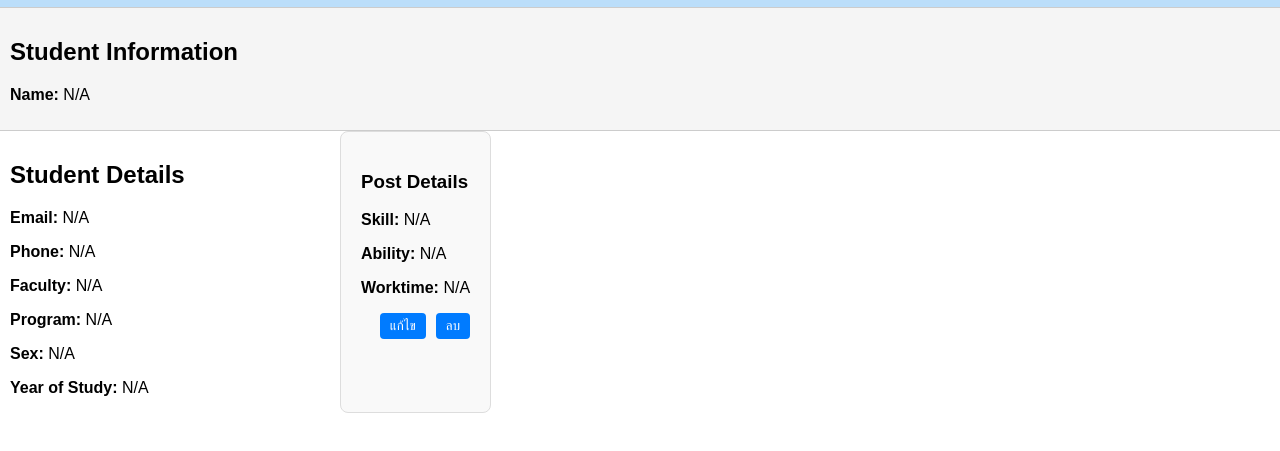
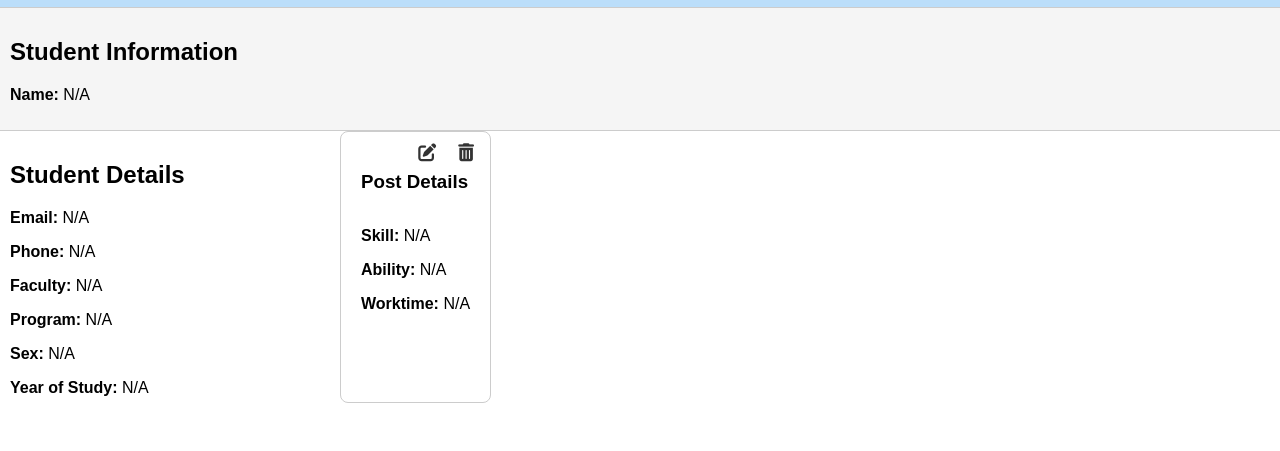
Before and after one commit to AomThippawan/Project_SE, a website: page public/pfstudent.html in a window 1280 px wide. Shown: the part 67-518 px from the top of the page. Drawn offline with Linux system fonts and the light colour scheme.

Commit message:
Update pfperfessor, pfstudent, and style files

```diff
--- a/public/pfstudent.html
+++ b/public/pfstudent.html
@@ -7,44 +7,6 @@
     <title>หน้าโพสต์</title>
     <link rel="stylesheet" href="/public/style/pfstd_pfs.css">
     <link rel="stylesheet" href="https://cdnjs.cloudflare.com/ajax/libs/font-awesome/6.0.0-beta3/css/all.min.css">
-    <style>
-        /* ปรับ CSS สำหรับโพสต์ */
-        .post-box {
-            position: relative;
-            /* ทำให้ปุ่มสามารถจัดตำแหน่งได้อย่างอิสระ */
-            padding: 20px;
-            border: 1px solid #ddd;
-            border-radius: 8px;
-            background-color: #f9f9f9;
-        }
-
-        .post-header {
-            margin-bottom: 10px;
-        }
-
-        .post-actions {
-            display: flex;
-            justify-content: flex-end;
-            gap: 10px;
-            margin-top: 10px;
-        }
-
-        .post-actions button {
-            background: #007bff;
-            /* สีพื้นหลังของปุ่ม */
-            color: white;
-            /* สีของข้อความปุ่ม */
-            border: none;
-            border-radius: 4px;
-            padding: 5px 10px;
-            cursor: pointer;
-        }
-
-        .post-actions button:hover {
-            background: #0056b3;
-            /* เปลี่ยนสีเมื่อชี้เมาส์ */
-        }
-    </style>
 </head>
 
 <body>
@@ -81,15 +43,19 @@
             <div class="post-box">
                 <div class="post-header">
                     <h3>Post Details</h3>
+                    <div class="post-actions">
+                        <button onclick="editPost()" class="edit-btn"><i class="fas fa-edit"></i></button>
+                        <button onclick="deletePost()" class="delete-btn"><i class="fas fa-trash-alt"></i></button>
+                    </div>
                 </div>
                 <p><strong>Skill:</strong> <span id="studentskill"></span></p>
                 <p><strong>Ability:</strong> <span id="studentability"></span></p>
                 <p><strong>Worktime:</strong> <span id="studentworktime"></span></p>
                 <span id="postId" style="display:none;"></span> <!-- เพิ่มที่นี่ -->
-                <div class="post-actions">
+                <!-- <div class="post-actions">
                     <button onclick="editPost()">แก้ไข</button>
                     <button onclick="deletePost()">ลบ</button>
-                </div>
+                </div> -->
             </div>
         </div>
     </main>
--- a/public/style/pfstd_pfs.css
+++ b/public/style/pfstd_pfs.css
@@ -72,18 +72,44 @@ body, html {
 }
 
 .post-box {
-    background-color: #f5f5f5;
+    position: relative;
+    padding: 20px;
     border: 1px solid #ccc;
     border-radius: 8px;
-    padding: 20px;
-    position: relative; /* ใช้สำหรับการตั้งตำแหน่งปุ่ม */
-    margin-bottom: 10px; /* เพิ่มระยะห่างระหว่างกล่อง */
+    margin-bottom: 20px;
 }
 
-.kebab-menu {
+.post-header {
+    display: flex;
+    justify-content: space-between;
+    align-items: center;
+}
+
+.post-actions {
     position: absolute;
-    top: 10px; /* กำหนดตำแหน่งบน */
-    right: 10px; /* กำหนดตำแหน่งขวา */
+    top: 10px;
+    right: 10px;
+    display: flex;
+    gap: 10px;
+}
+
+.post-actions button {
+    background: none;
+    border: none;
+    cursor: pointer;
+    color: #333;
+    font-size: 18px;
+}
+
+.post-actions button:hover {
+    color: #007bff;
+}
+
+
+/* .kebab-menu {
+    position: absolute;
+    top: 10px;
+    right: 10px;
 }
 
 .kebab-menu i {
@@ -94,7 +120,7 @@ body, html {
 .menu-options {
     display: none;
     position: absolute;
-    top: 8px; /* ปรับจาก 20px เป็น 30px หรือค่าที่ต้องการ */
+    top: 8px;
     right: 0;
     background-color: white;
     border: 1px solid #ccc;
@@ -114,3 +140,5 @@ body, html {
 .menu-options li:hover {
     background-color: #f0f0f0;
 }
+
+ */
```
Also changed, not shown: public/pfperfessor.html (+3 -35 lines).
